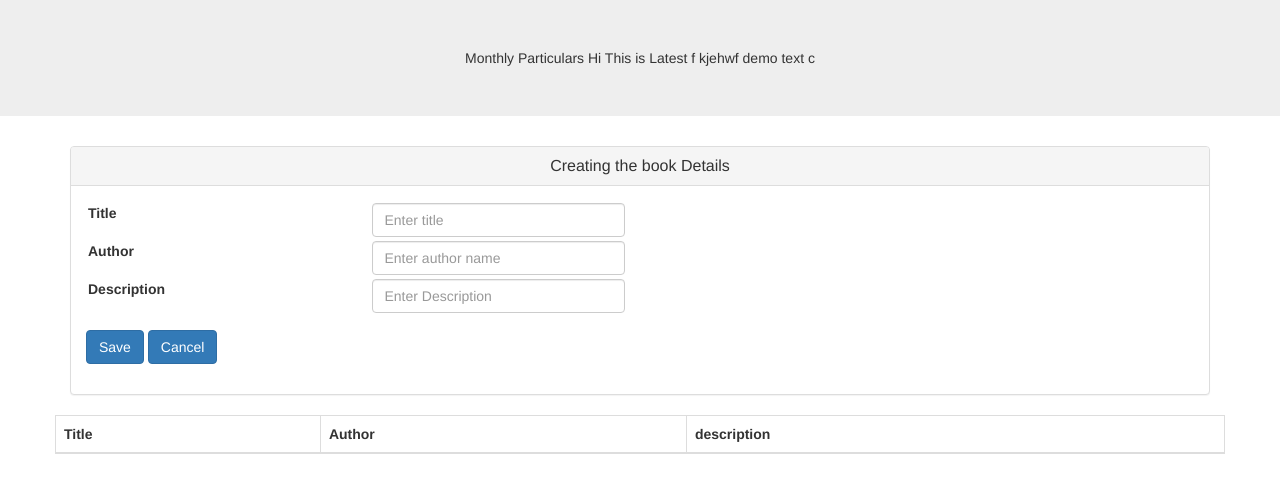
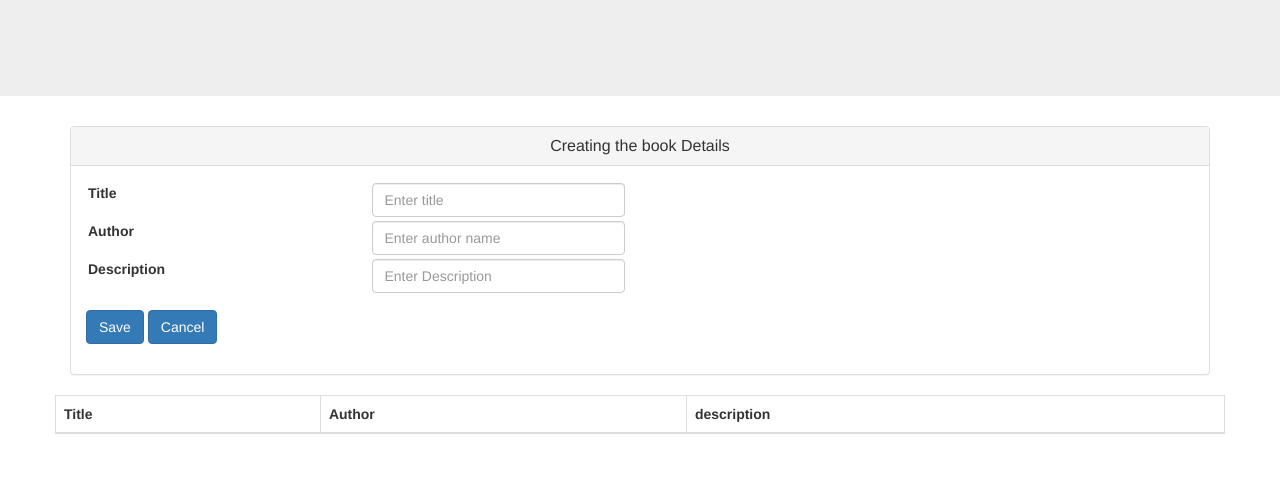
Before and after one commit to praveenkumarguntoju/MEAN_APP, a plain HTML site: page index.html in a window 1280 px wide. Drawn offline with nearby package versions, Linux system fonts and the light colour scheme; some packages are replaced by stand-ins of ours.

Commit message:
latest Changes

```diff
--- a/index.html
+++ b/index.html
@@ -7,12 +7,7 @@
 
 <body>
 <div class="jumbotron text-center">
-  Monthly Particulars
-    Hi This is Latest f
-    kjehwf
-    demo text
-c
-  </div>
+ </div>
 <div ng-app="myApp">
   <div ng-view></div>
 </div>
```
